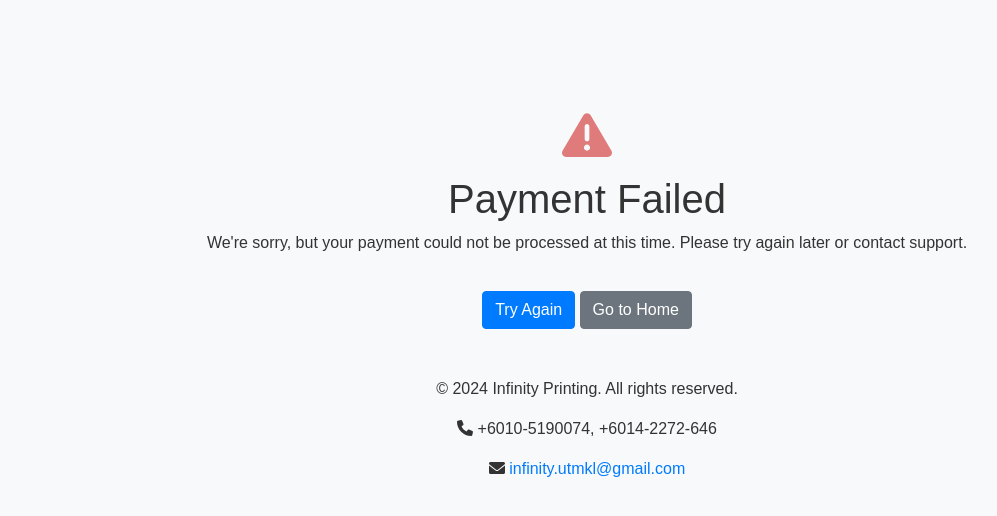
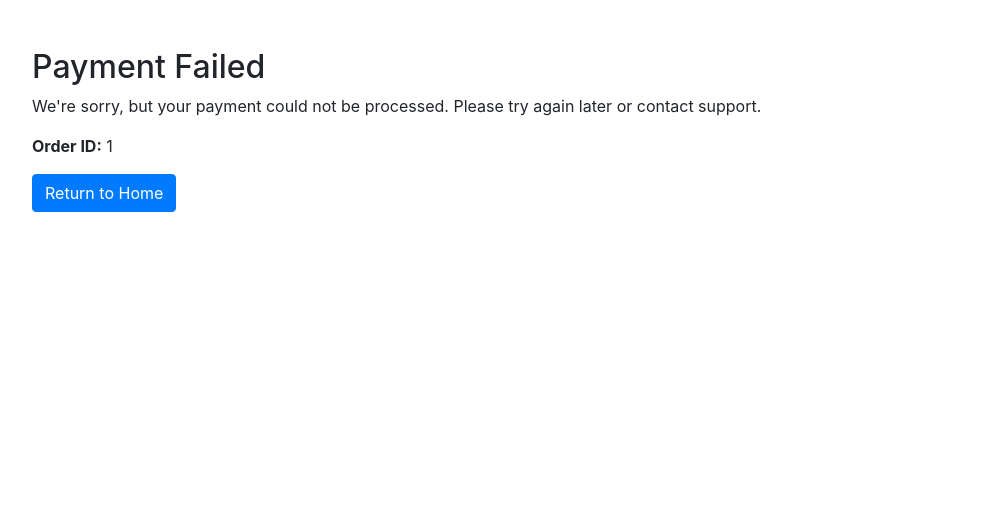
Before and after one commit to Intan-maisarah/SD_PROJECT, a PHP site: page /SD_PROJECT/payment-fail.php?order_id=1 in a window 1280 px wide. Shown: the top 516 px of the page, without its empty margins (53-1050 px from the left). Run offline with PHP 8.4, Linux system fonts and the light colour scheme.

Commit message:
update payment pages

```diff
--- a/payment-fail.php
+++ b/payment-fail.php
@@ -1,66 +1,22 @@
 <?php
 session_start();
+error_reporting(E_ALL);
+ini_set('display_errors', 1);
 ?>
 
 <!DOCTYPE html>
 <html lang="en">
-
 <head>
     <meta charset="UTF-8">
-    <meta name="viewport" content="width=device-width, initial-scale=1.0">
     <title>Payment Failed</title>
-
-    <!-- External Styles and Fonts -->
     <link rel="stylesheet" href="https://maxcdn.bootstrapcdn.com/bootstrap/4.5.2/css/bootstrap.min.css">
-
-    <!-- Inline Styles -->
-    <style>
-        body {
-            background-color: #f8f9fa;
-            color: #333;
-            font-family: Arial, sans-serif;
-        }
-
-        .container {
-            margin-top: 100px;
-            text-align: center;
-        }
-
-        .error-icon {
-            font-size: 50px;
-            color: #e07b7b;
-        }
-
-        .btn {
-            margin-top: 20px;
-        }
-    </style>
 </head>
-
 <body>
-    <div class="container">
-        <div class="error-icon">
-            <i class="fas fa-exclamation-triangle"></i>
-        </div>
-        <h1>Payment Failed</h1>
-        <p>We're sorry, but your payment could not be processed at this time. Please try again later or contact support.</p>
-
-        <!-- Link to go back to checkout or home -->
-        <a href="checkout.php" class="btn btn-primary">Try Again</a>
-        <a href="index.php" class="btn btn-secondary">Go to Home</a>
-
-        <footer class="mt-5">
-            <p>&copy; 2024 Infinity Printing. All rights reserved.</p>
-            <p><span class="contact-icon"><i class="fas fa-phone"></i></span> +6010-5190074, +6014-2272-646</p>
-            <p><span class="contact-icon"><i class="fas fa-envelope"></i></span> <a href="mailto:infinity.utmkl@gmail.com">infinity.utmkl@gmail.com</a></p>
-        </footer>
-    </div>
-
-    <!-- JavaScript Libraries -->
-    <script src="https://code.jquery.com/jquery-3.5.1.min.js"></script>
-    <script src="https://cdnjs.cloudflare.com/ajax/libs/font-awesome/6.0.0-beta3/js/all.min.js"></script>
-    <script src="https://cdn.jsdelivr.net/npm/@popperjs/core@2.11.6/dist/umd/popper.min.js"></script>
-    <script src="https://stackpath.bootstrapcdn.com/bootstrap/4.5.2/js/bootstrap.min.js"></script>
+<div class="container mt-5">
+    <h2>Payment Failed</h2>
+    <p>We're sorry, but your payment could not be processed. Please try again later or contact support.</p>
+    <p><strong>Order ID:</strong> <?php echo htmlspecialchars($_GET['order_id']); ?></p>
+    <a href="index.php" class="btn btn-primary">Return to Home</a>
+</div>
 </body>
-
 </html>
```
Also changed, not shown: payment-callback.php (+4 -21 lines), payment-success.php (+9 -2 lines).
